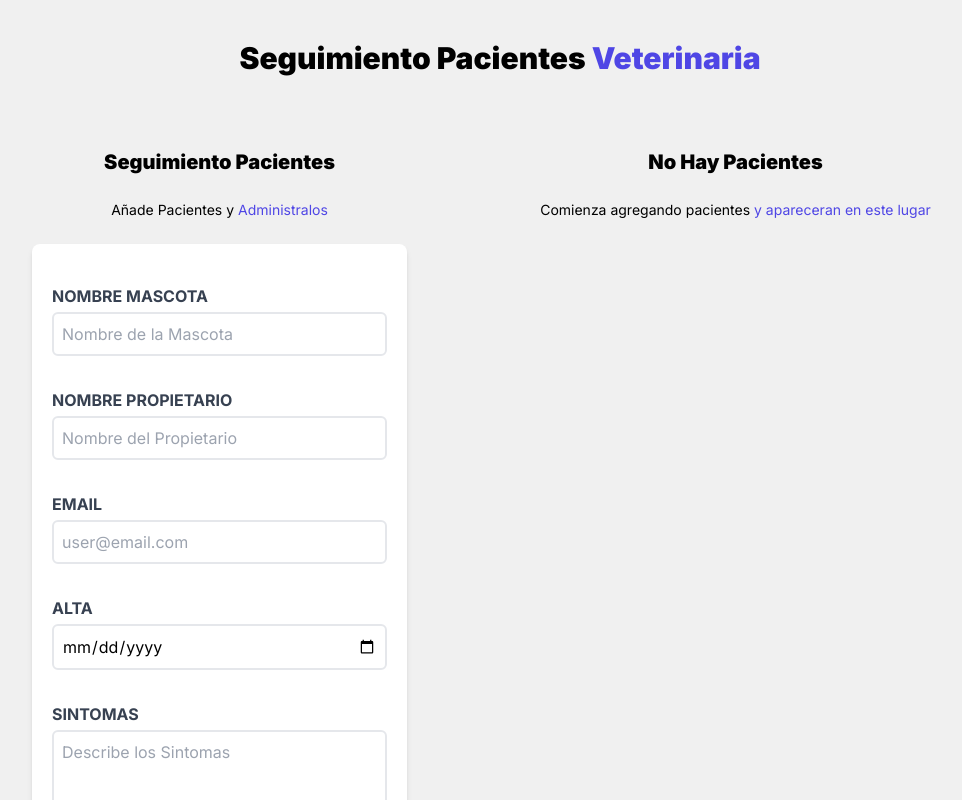
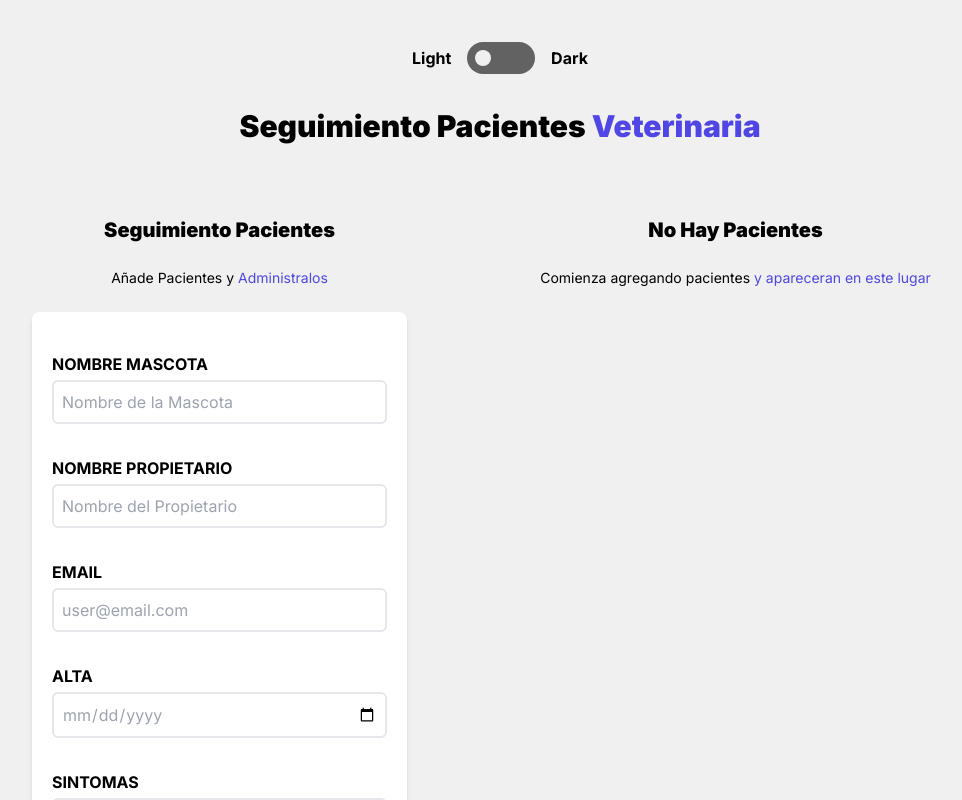
Before and after one commit to NunezGabriel/Vet-monitoring, a Next.js app: page / in a window 1280 px wide. Shown: the top 800 px of the page, without its empty margins (140-1102 px from the left). Built offline with nearby package versions, Linux system fonts and the light colour scheme.

Commit message:
adding dark theme - the end of the project

```diff
--- a/src/app/globals.css
+++ b/src/app/globals.css
@@ -2,6 +2,36 @@
 @tailwind components;
 @tailwind utilities;
 
-body {
+.lightBg {
   background-color: rgb(240, 240, 240);
 }
+.lightBgSoft {
+  background-color: white;
+}
+.lightBgGray {
+  background-color: rgb(98, 98, 98);
+}
+.lightBgText {
+  color: black;
+}
+.darBg {
+  background-color: rgb(34, 34, 34);
+}
+.darBgSoft {
+  background-color: rgb(51, 51, 51);
+}
+.darBgGreen {
+  background-color: rgb(0, 255, 106);
+}
+.darBgGreenText {
+  color: rgb(0, 255, 106);
+}
+.darBgHardGreen {
+  background-color: rgb(0, 107, 45);
+}
+.borderGreen {
+  border: 1px solid rgb(97, 97, 97);
+}
+.darBgText {
+  color: white;
+}
--- a/src/app/page.js
+++ b/src/app/page.js
@@ -3,8 +3,13 @@ import ListadoPacientes from "@/components/listadoPacientes";
 import PacienteForm from "@/components/Form";
 import HeaderComponent from "@/components/header";
 import { useState, useEffect } from "react";
+import ThemeSwitch from "@/components/themeSwitch";
 
 export default function Home() {
+  //Darkmode
+  const [theme, setTheme] = useState(false);
+  //////////
+
   const [pacientes, setPacientes] = useState(
     JSON.parse(localStorage.getItem("pacientes")) ?? []
   );
@@ -21,21 +26,27 @@ export default function Home() {
     setPacientes(pacientesActualizados);
   };
   return (
-    <>
-      <HeaderComponent />
+    <div
+      className={`py-10 ${theme ? "darBg darBgText" : "lightBg lightBgText"} `}
+    >
+      <ThemeSwitch theme={theme} setTheme={setTheme} />
+
+      <HeaderComponent theme={theme} />
       <section className="mt-10 flex flex-col gap-8 md:flex-row max-w-[1000px] mx-auto md:justify-between">
         <PacienteForm
           setPacientes={setPacientes}
           pacientes={pacientes}
           paciente={paciente}
           setPaciente={setPaciente}
+          theme={theme}
         />
         <ListadoPacientes
           pacientes={pacientes}
           eliminarPaciente={eliminarPaciente}
           setPaciente={setPaciente}
+          theme={theme}
         />
       </section>
-    </>
+    </div>
   );
 }
--- a/src/components/Form.jsx
+++ b/src/components/Form.jsx
@@ -2,7 +2,13 @@
 import { useEffect, useState } from "react";
 import ErrorComponent from "./error";
 
-const PacienteForm = ({ setPacientes, pacientes, paciente, setPaciente }) => {
+const PacienteForm = ({
+  setPacientes,
+  pacientes,
+  paciente,
+  setPaciente,
+  theme,
+}) => {
   const [nombre, setNombre] = useState("");
   const [propietario, setPropietario] = useState("");
   const [email, setEmail] = useState("");
@@ -75,11 +81,17 @@ const PacienteForm = ({ setPacientes, pacientes, paciente, setPaciente }) => {
     <div className="p-8 flex flex-col gap-6">
       <h1 className="text-xl font-black text-center">Seguimiento Pacientes</h1>
       <h5 className="text-sm text-center">
-        Añade Pacientes y<span className="text-indigo-600"> Administralos</span>
+        Añade Pacientes y
+        <span className={`${theme ? "darBgGreenText" : "text-indigo-600"}`}>
+          {" "}
+          Administralos
+        </span>
       </h5>
       <form
         onSubmit={handleSubmit}
-        className="flex flex-col gap-8 bg-white shadow-md rounded-lg py-10 px-5"
+        className={`${
+          theme ? "darBgSoft" : "lightBgSoft"
+        } flex flex-col gap-8 shadow-md rounded-lg py-10 px-5`}
       >
         {error && (
           <ErrorComponent>
@@ -87,16 +99,20 @@ const PacienteForm = ({ setPacientes, pacientes, paciente, setPaciente }) => {
           </ErrorComponent>
         )}
 
-        <div className="flex flex-col gap-1">
+        <div className={`flex flex-col gap-1 `}>
           <label
             htmlFor="first-input"
-            className="text-gray-700 font-bold uppercase"
+            className={`${
+              theme ? "darkBgText " : "lightBgText"
+            } font-bold uppercase`}
           >
             Nombre mascota
           </label>
           <input
             id="first-input"
-            className="border-2 w-full p-2 placeholder-gray-400 rounded-md"
+            className={`${
+              theme ? "darBgSoft borderGreen" : "lightBgSoft"
+            } border-2 w-full p-2 placeholder-gray-400 rounded-md`}
             type="text"
             placeholder="Nombre de la Mascota"
             value={nombre}
@@ -109,13 +125,17 @@ const PacienteForm = ({ setPacientes, pacientes, paciente, setPaciente }) => {
         <div className="flex flex-col gap-1">
           <label
             htmlFor="second-input"
-            className="text-gray-700 font-bold uppercase"
+            className={`${
+              theme ? "darkBgText " : "lightBgText"
+            } font-bold uppercase`}
           >
             Nombre Propietario
           </label>
           <input
             id="second-input"
-            className="border-2 w-full p-2 placeholder-gray-400 rounded-md"
+            className={`${
+              theme ? "darBgSoft borderGreen" : "lightBgSoft"
+            } border-2 w-full p-2 placeholder-gray-400 rounded-md`}
             type="text"
             placeholder="Nombre del Propietario"
             value={propietario}
@@ -124,13 +144,21 @@ const PacienteForm = ({ setPacientes, pacientes, paciente, setPaciente }) => {
             }}
           />
         </div>
+
         <div className="flex flex-col gap-1">
-          <label htmlFor="email" className="text-gray-700 font-bold uppercase">
+          <label
+            htmlFor="email"
+            className={`${
+              theme ? "darkBgText " : "lightBgText"
+            } font-bold uppercase`}
+          >
             email
           </label>
           <input
             id="email"
-            className="border-2 w-full p-2 placeholder-gray-400 rounded-md"
+            className={`${
+              theme ? "darBgSoft borderGreen" : "lightBgSoft"
+            } border-2 w-full p-2 placeholder-gray-400 rounded-md`}
             type="email"
             placeholder="user@email.com"
             value={email}
@@ -139,13 +167,21 @@ const PacienteForm = ({ setPacientes, pacientes, paciente, setPaciente }) => {
             }}
           />
         </div>
+
         <div className="flex flex-col gap-1">
-          <label htmlFor="alta" className="text-gray-700 font-bold uppercase">
+          <label
+            htmlFor="alta"
+            className={`${
+              theme ? "darkBgText " : "lightBgText"
+            } font-bold uppercase`}
+          >
             alta
           </label>
           <input
             id="alta"
-            className="border-2 w-full p-2 placeholder-gray-400 rounded-md"
+            className={`${
+              theme ? "darBgSoft borderGreen" : "lightBgSoft"
+            } border-2 w-full p-2 text-gray-400 rounded-md`}
             type="date"
             value={alta}
             onChange={(e) => {
@@ -153,15 +189,20 @@ const PacienteForm = ({ setPacientes, pacientes, paciente, setPaciente }) => {
             }}
           />
         </div>
+
         <div className="flex flex-col gap-1">
           <label
             htmlFor="sintomas"
-            className="text-gray-700 font-bold uppercase"
+            className={`${
+              theme ? "darkBgText " : "lightBgText"
+            } font-bold uppercase`}
           >
             Sintomas
           </label>
           <textarea
-            className="border-2 w-full p-2 placeholder-gray-400 rounded-md"
+            className={`${
+              theme ? "darBgSoft borderGreen" : "lightBgSoft"
+            } border-2 w-full p-2 placeholder-gray-400 rounded-md`}
             id="sintomas"
             placeholder="Describe los Sintomas"
             cols="30"
@@ -172,9 +213,14 @@ const PacienteForm = ({ setPacientes, pacientes, paciente, setPaciente }) => {
             }}
           ></textarea>
         </div>
+
         <input
           type="submit"
-          className="bg-indigo-600 hover:bg-indigo-700 transition-colors w-full p-3 text-white uppercase font-bold cursor-pointer rounded-lg"
+          className={`${
+            theme
+              ? "darBgGreen lightBgText hover:bg-green-600"
+              : "bg-indigo-600 hover:bg-indigo-700 text-white"
+          }  transition-colors w-full p-3 uppercase font-bold cursor-pointer rounded-lg`}
           value={paciente.id ? "Editar Paciente" : "Agregar  Paciente"}
         />
       </form>
--- a/src/components/header.jsx
+++ b/src/components/header.jsx
@@ -1,8 +1,11 @@
-const HeaderComponent = () => {
+const HeaderComponent = ({ theme }) => {
   return (
-    <h1 className="mt-10 text-center text-3xl font-black">
+    <h1 className="text-center text-3xl font-black">
       Seguimiento Pacientes
-      <span className="text-indigo-600"> Veterinaria</span>
+      <span className={`${theme ? "darBgGreenText" : "text-indigo-600"}`}>
+        {" "}
+        Veterinaria
+      </span>
     </h1>
   );
 };
--- a/src/components/listadoPacientes.jsx
+++ b/src/components/listadoPacientes.jsx
@@ -1,7 +1,12 @@
 import { useEffect } from "react";
 import Paciente from "./paciente";
 
-const ListadoPacientes = ({ pacientes, setPaciente, eliminarPaciente }) => {
+const ListadoPacientes = ({
+  pacientes,
+  setPaciente,
+  eliminarPaciente,
+  theme,
+}) => {
   return (
     <>
       {pacientes.length == 0 ? (
@@ -9,7 +14,10 @@ const ListadoPacientes = ({ pacientes, setPaciente, eliminarPaciente }) => {
           <h1 className="text-xl font-black text-center">No Hay Pacientes </h1>
           <h5 className="text-sm text-center">
             Comienza agregando pacientes
-            <span className="text-indigo-600"> y apareceran en este lugar</span>
+            <span className={`${theme ? "darBgGreenText" : "text-indigo-600"}`}>
+              {" "}
+              y apareceran en este lugar
+            </span>
           </h5>
         </div>
       ) : (
@@ -19,7 +27,10 @@ const ListadoPacientes = ({ pacientes, setPaciente, eliminarPaciente }) => {
           </h1>
           <h5 className="text-sm text-center">
             Administra tus
-            <span className="text-indigo-600"> Pacientes y Citas</span>
+            <span className={`${theme ? "darBgGreenText" : "text-indigo-600"}`}>
+              {" "}
+              Pacientes y Citas
+            </span>
           </h5>
           {pacientes.map((e) => {
             return (
@@ -28,6 +39,7 @@ const ListadoPacientes = ({ pacientes, setPaciente, eliminarPaciente }) => {
                 e={e}
                 setPaciente={setPaciente}
                 eliminarPaciente={eliminarPaciente}
+                theme={theme}
               />
             );
           })}
--- /dev/null
+++ b/src/components/themeSwitch.jsx
@@ -0,0 +1,30 @@
+const ThemeSwitch = ({ theme, setTheme }) => {
+  return (
+    <div
+      className={`${
+        theme ? "darBgText" : "lightBgText"
+      } font-bold flex w-44 h-9 mb-8 mx-auto items-center gap-4`}
+      onClick={() => {
+        setTheme(!theme);
+      }}
+    >
+      <h1 className="">Light</h1>
+      <div
+        className={`${
+          theme ? "darBgGreen" : "lightBgGray"
+        } w-24 h-8 rounded-2xl p-2`}
+      >
+        <div
+          className={`w-4 h-4 rounded-full ${
+            theme
+              ? "darBg translate-x-9 transition-transform"
+              : "lightBg translate-x-[-9] transition-transform"
+          }`}
+        ></div>
+      </div>
+      <h1>Dark</h1>
+    </div>
+  );
+};
+
+export default ThemeSwitch;
```
Also changed, not shown: src/components/paciente.jsx (+65 -14 lines).
